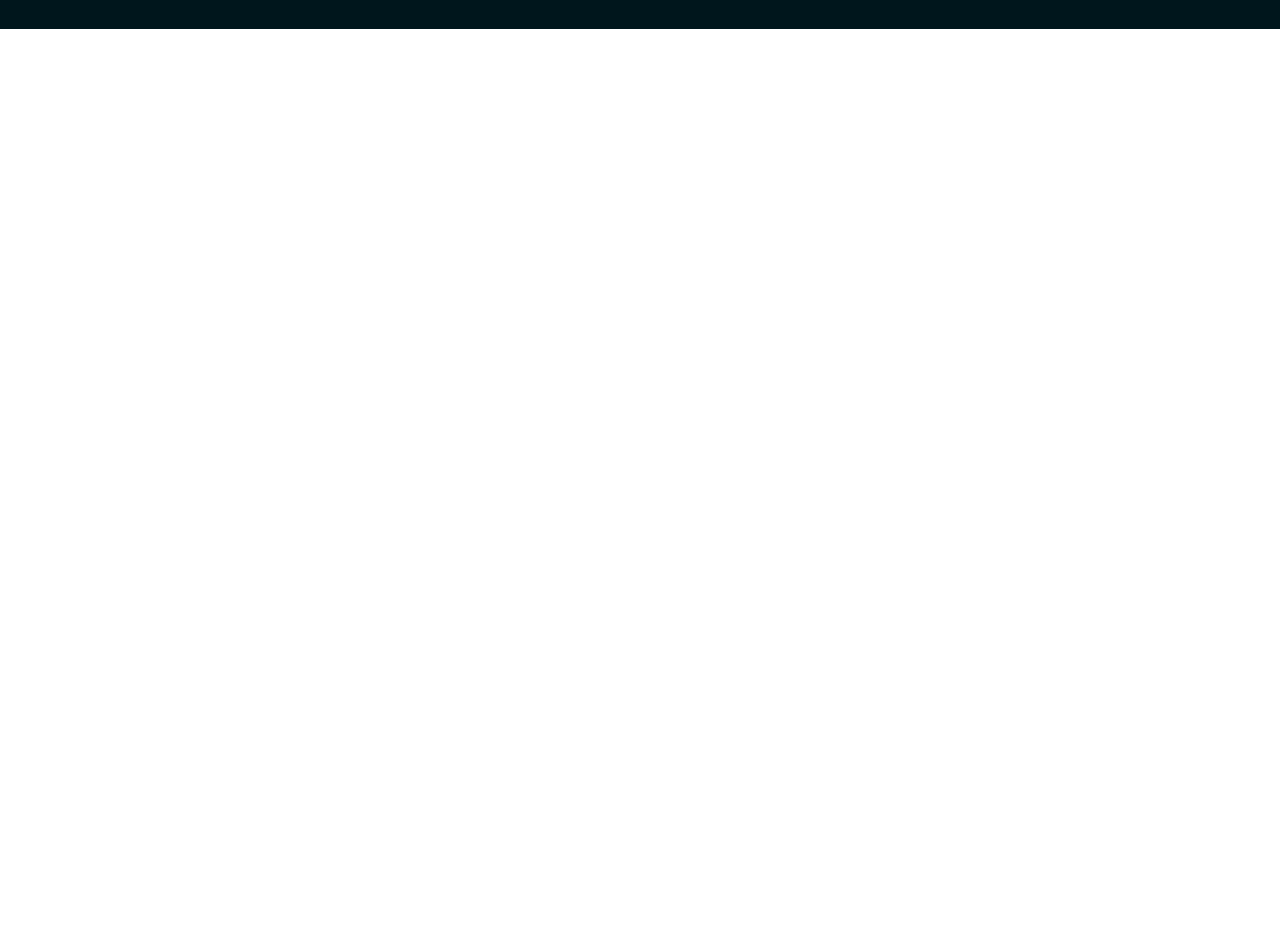
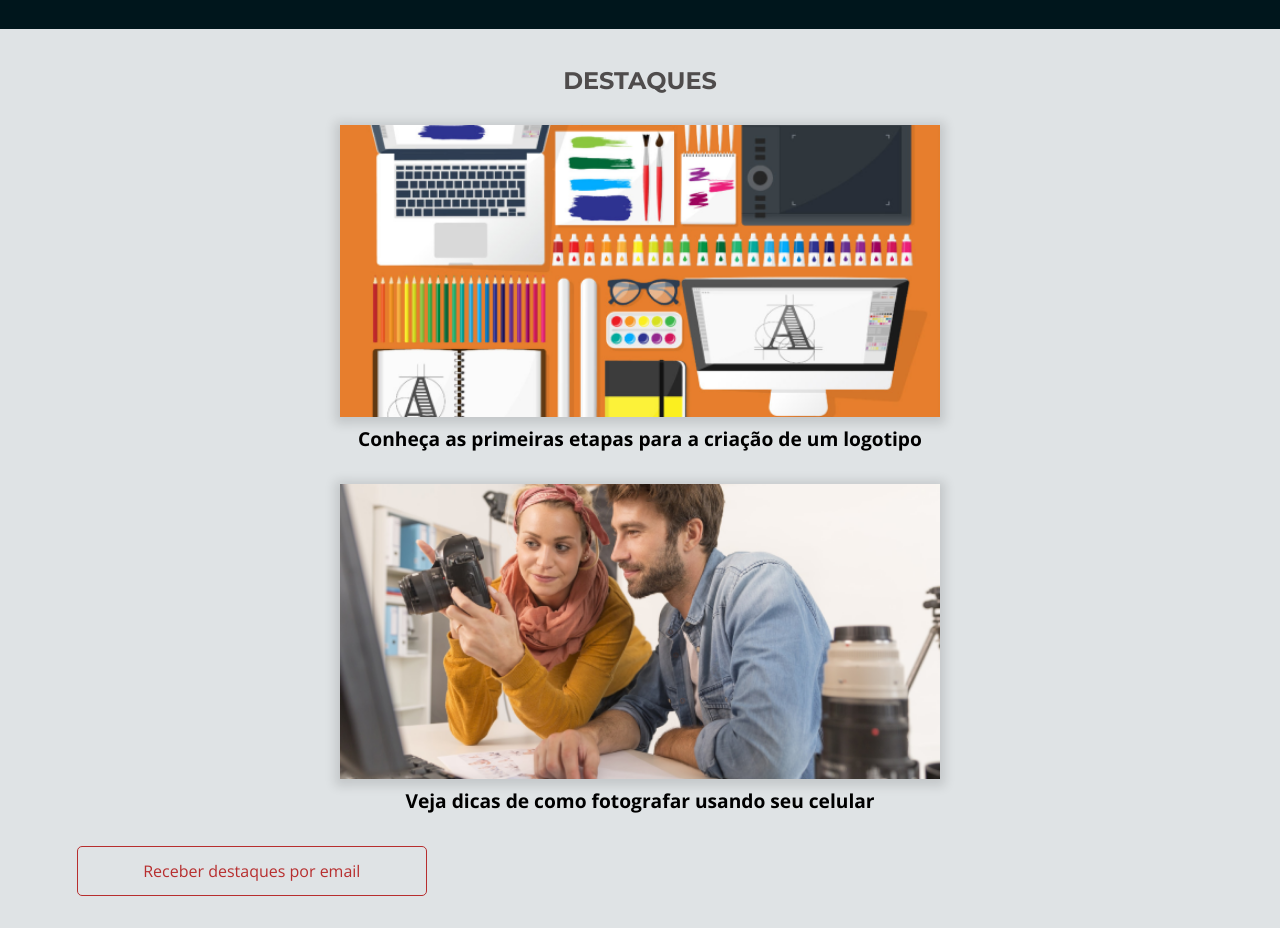
Before and after one commit to devkiloton/Apeperia, a plain HTML site: page index.html in a window 1280 px wide. Shown: the part 380-1308 px from the top of the page. Before the commit the page ends 800 px from the top, so only its background shows below. Drawn offline with nearby package versions, Linux system fonts and the light colour scheme.

Commit message:
Creating figures section

```diff
--- a/css/base.css
+++ b/css/base.css
@@ -15,6 +15,8 @@
     --planos-cartao-start: #56CCF2;
     --planos-cartao-ultra: #B04CD9;
     --planos-cartao-mega: #E33B3B;
+
+    --montserrat: 'Montserrat', sans-serif;
 }
 
 body{
--- a/css/cabecalho.css
+++ b/css/cabecalho.css
@@ -1,5 +1,5 @@
 .cabecalho {
-    color: #FFF;
+    color: var(--branco);
 
     width: 100%;
 
@@ -12,7 +12,7 @@
     padding-top: .75rem;
     padding-bottom: .75rem;
 
-    border-bottom: 1px solid #103D4A;
+    border-bottom: 1px solid var(--borda-cabecalho-mobile);
 
     position: absolute;
 }
--- a/css/chamada.css
+++ b/css/chamada.css
@@ -3,17 +3,17 @@
     flex-direction: column;
     align-items: center;
 
-    color: #FFF;
+    color: var(--branco);
     text-align: center;
 
-    background-color: #00161C;
+    background-color: var(--bg-chamada-mobile);
 
     padding-top: 12.25rem;
     padding-bottom: 2.5rem;
 }
 
 .chamada__titulo {
-    font-family: 'Montserrat', serif;
+    font-family: var(--montserrat);
     font-size: 2rem;
     font-weight: 700;
     text-transform: uppercase;
--- /dev/null
+++ b/css/destaques.css
@@ -0,0 +1,48 @@
+.destaques{
+    background-color: var(--azul-claro);
+
+    padding-top: 2.5rem;
+    padding-bottom: 2rem;
+}
+
+.destaques__titulo{
+    color: var(--cinza-escuro);
+    font-weight: 700;
+    font-size: 1.5rem;
+    font-family: var(--montserrat);
+    text-transform: uppercase;
+    text-align: center;
+
+    margin-bottom: 2rem;
+}
+
+.destaques__painel{
+    display: flex;
+    flex-direction: column;
+    align-items: center;
+
+    margin-bottom: 2rem;
+}
+
+.destaques__painel-imagem{
+    width: 100vw;
+    max-width: 600px;
+
+    box-shadow: 0 2px 10px 5px #00000020;
+
+    margin-bottom: .5rem;
+}
+
+.destaques__painel-texto{
+    font-weight: 700;
+    font-size: 1.2rem;
+    line-height: normal;
+}
+
+.destaques__botao{
+    color: var(--vermelho-forte);
+
+    border-color: var(--vermelho-forte);
+
+    margin-bottom: 0 auto;
+}
--- a/index.html
+++ b/index.html
@@ -11,6 +11,7 @@
         <link href="css/base.css" rel="stylesheet">
         <link href="css/cabecalho.css" rel="stylesheet">
         <link href="css/chamada.css" rel="stylesheet">
+        <link href="css/destaques.css" rel="stylesheet">
     </head>
     <body>
         <header class="cabecalho container">
@@ -32,6 +33,22 @@
                 <p class="chamada__texto">Apeperia tem um jeito inovador de comparar e montar aplicativos para pequenas e médias empresas.</p>
                 <a href="#" class="chamada__botao botao">Conheça os planos</a>
             </section>
+            <section class="destaques container">
+                <h2 class="destaques__titulo">Destaques</h2>
+                <a href="#">
+                    <figure class="destaques__painel">
+                        <img src="img/comecando-criar-logotipo.png" alt="Painel do post sobre criação de logotipo" class="destaques__painel-imagem">
+                        <figcaption class="destaques__painel-texto">Conheça as primeiras etapas para a criação de um logotipo</figcaption>
+                    </figure>
+                </a>
+                <a href="#">
+                    <figure class="destaques__painel">
+                        <img src="img/dicas-fotografia.png" alt="Painel do post sobre fotografia para celular" class="destaques__painel-imagem">
+                        <figcaption class="destaques__painel-texto">Veja dicas de como fotografar usando seu celular</figcaption>
+                    </figure>
+                </a>
+                <a href="#" class="destaques__botao botao">Receber destaques por email</a>
+            </section>
         </main>
     </body>
 </html>
```
